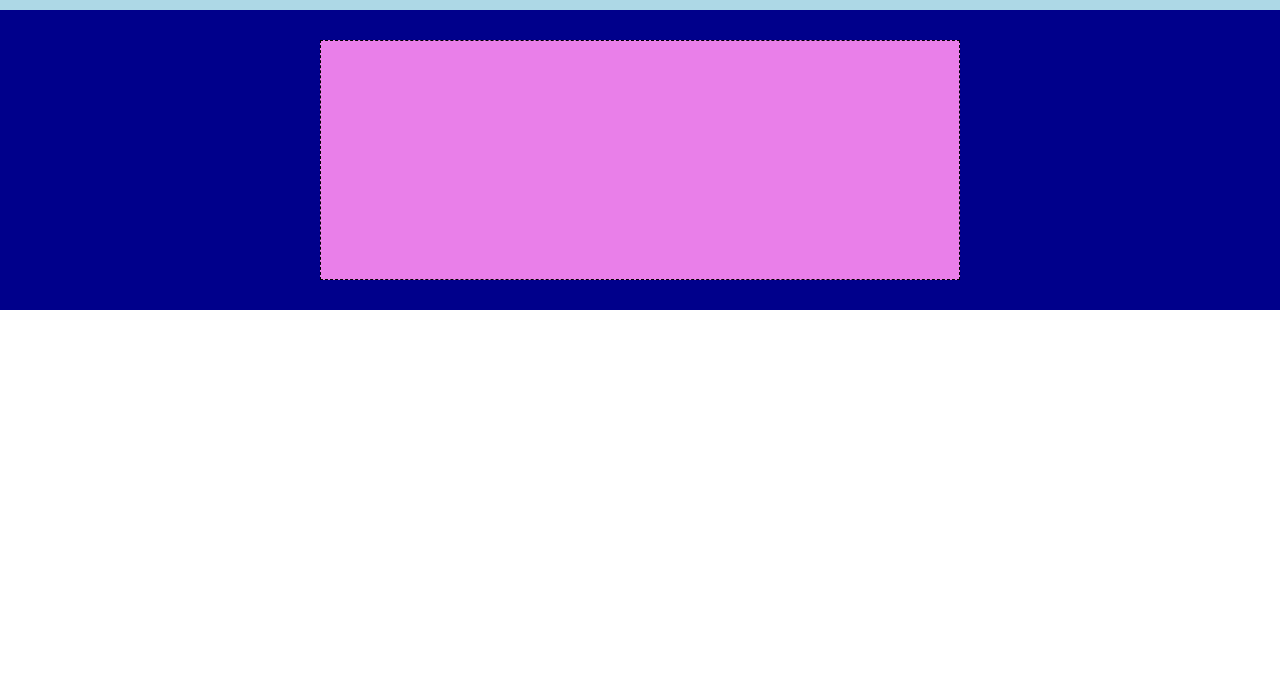
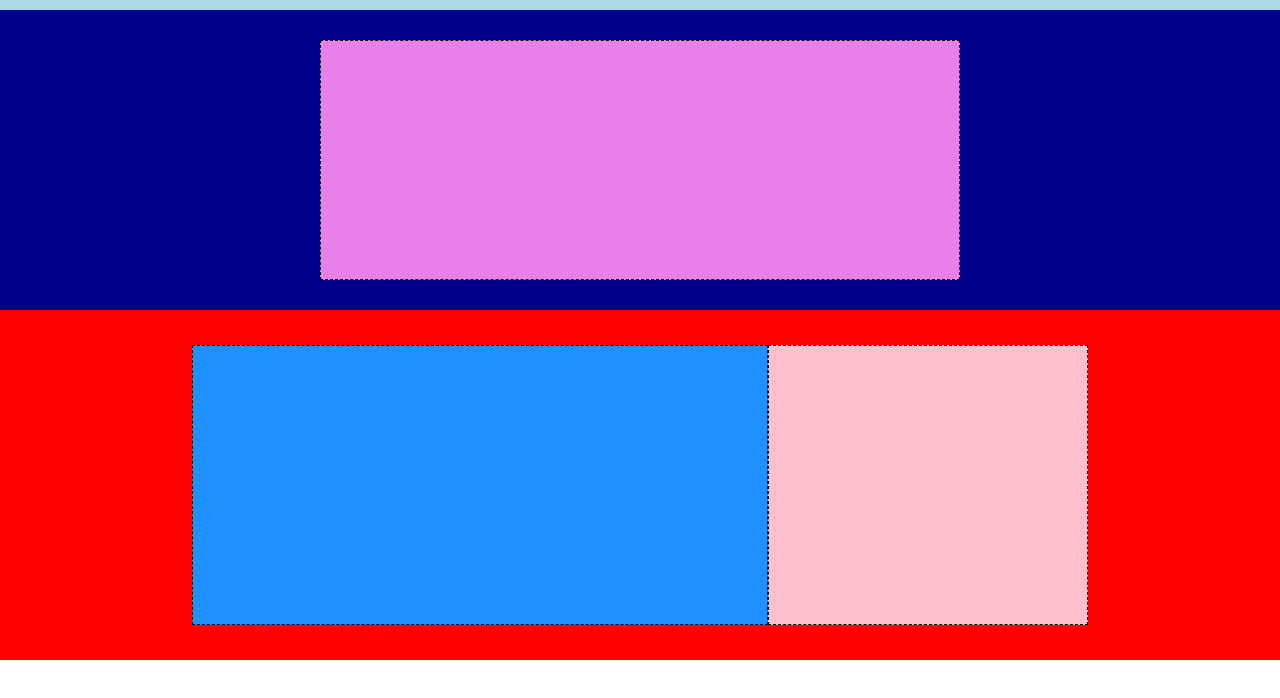
Before and after one commit to Omar-Codess/htmlcss-struttura-discord, a plain HTML site: page index.html in a window 1280 px wide. Shown: the part 70-768 px from the top of the page. Drawn offline with Linux system fonts and the light colour scheme; a web font is replaced by a local one.

Commit message:
creata sezione 2

```diff
--- a/css/style.css
+++ b/css/style.css
@@ -65,3 +65,26 @@ header{
     background-color: #e97fe9;
     border: 1px dashed black;
 }
+
+/* SECTION-2 */
+.section-2{
+    height: 350px;
+    background-color: red;
+    display: flex;
+    align-items: center;
+    justify-content: center;
+}
+
+.section-2-container-1{
+    height: calc(80%);
+    width: calc(45%);
+    background-color: #1e90ff;
+    border: 1px dashed black;
+}
+
+.section-2-container-2{
+    height: calc(80%);
+    width: calc(25%);
+    background-color: #ffc0cb;
+    border: 1px dashed black;
+}
--- a/index.html
+++ b/index.html
@@ -21,9 +21,19 @@
 
     <!-- main -->
     <main>
+        <!-- section-1 -->
         <div class="section-1">
             <div class="section-1-container"></div>
         </div>
+        <!-- /section-1 -->
+
+        <!-- section-2 -->
+        <div class="section-2">
+            <div class="section-2-container-1"></div>
+            <div class="section-2-container-2"></div>
+        </div>
+        <!-- /section-2 -->
+
     </main>
     <!-- /main -->
 
```
